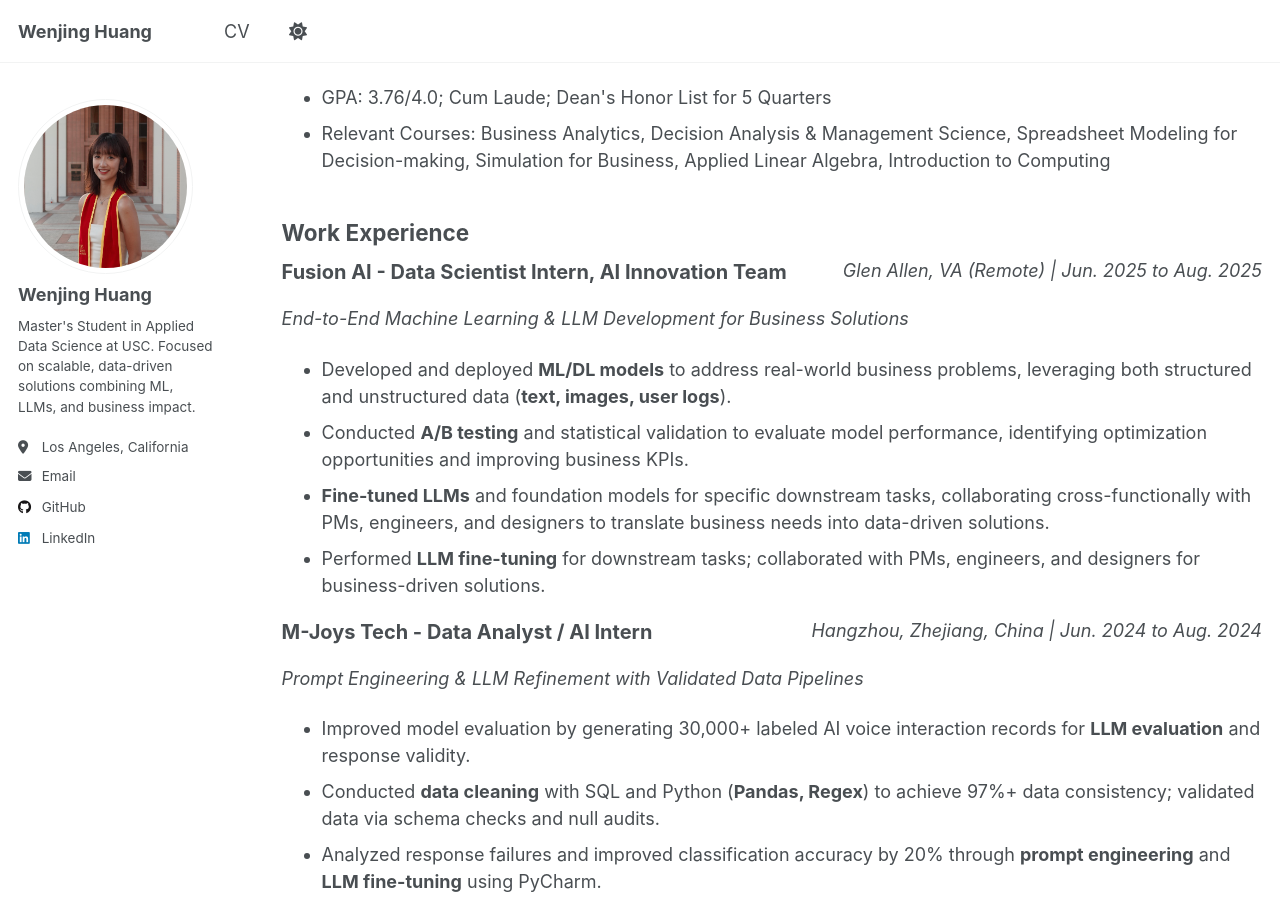
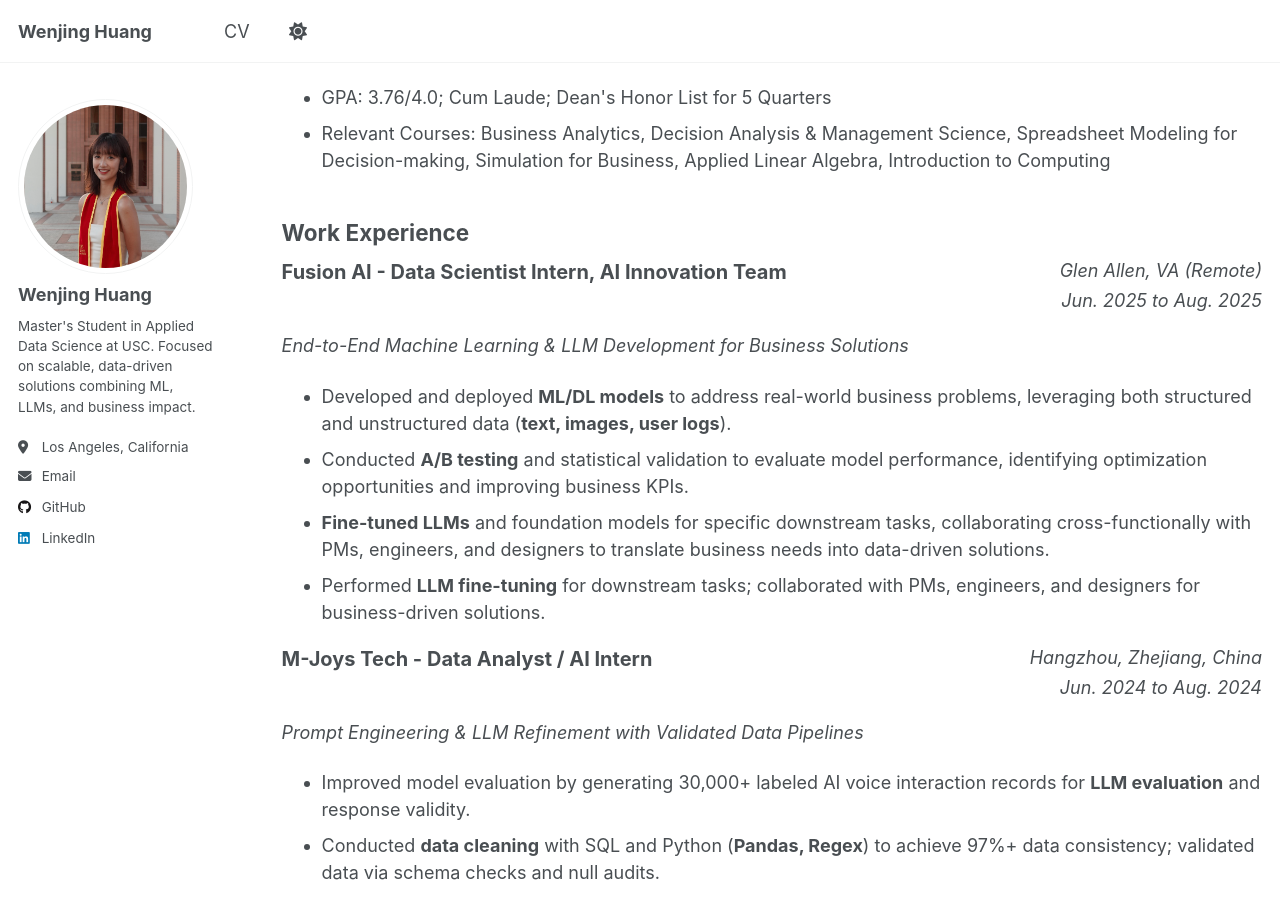
Before and after one commit to jocelynnnwj/jocelynnnwj.github.io, a Jekyll site: the page built from _pages/cv.md, in a window 1280 px wide and 900 px high, scrolled down 439 px. Built offline with Jekyll 4.4.1, drawn with Linux system fonts in a browser that asks for light colours; a script that is not in the unit is left out.

Commit message:
Reformat work experience section: company/title left, location right, date on new line

```diff
--- a/_pages/cv.md
+++ b/_pages/cv.md
@@ -31,8 +31,11 @@ Bachelor of Science in Business Administration, Concentration in Business Analyt
 ## Work Experience
 
 <div style='display: flex; justify-content: space-between;'>
-    <p style='font-size:20px; margin:0px'><b>Fusion AI - Data Scientist Intern, AI Innovation Team</b></p>
-    <span><i>Glen Allen, VA (Remote) | Jun. 2025 to Aug. 2025</i></span>
+  <p style='font-size:20px; margin:0px'><b>Fusion AI - Data Scientist Intern, AI Innovation Team</b></p>
+  <span><i>Glen Allen, VA (Remote)</i></span>
+</div>
+<div style='display: flex; justify-content: flex-end;'>
+  <span><i>Jun. 2025 to Aug. 2025</i></span>
 </div>
 <em>End-to-End Machine Learning & LLM Development for Business Solutions</em>
 <ul>
@@ -43,8 +46,11 @@ Bachelor of Science in Business Administration, Concentration in Business Analyt
 </ul>
 
 <div style='display: flex; justify-content: space-between;'>
-    <p style='font-size:20px; margin:0px'><b>M-Joys Tech - Data Analyst / AI Intern</b></p>
-    <span><i>Hangzhou, Zhejiang, China | Jun. 2024 to Aug. 2024</i></span>
+  <p style='font-size:20px; margin:0px'><b>M-Joys Tech - Data Analyst / AI Intern</b></p>
+  <span><i>Hangzhou, Zhejiang, China</i></span>
+</div>
+<div style='display: flex; justify-content: flex-end;'>
+  <span><i>Jun. 2024 to Aug. 2024</i></span>
 </div>
 <em>Prompt Engineering & LLM Refinement with Validated Data Pipelines</em>
 <ul>
```
